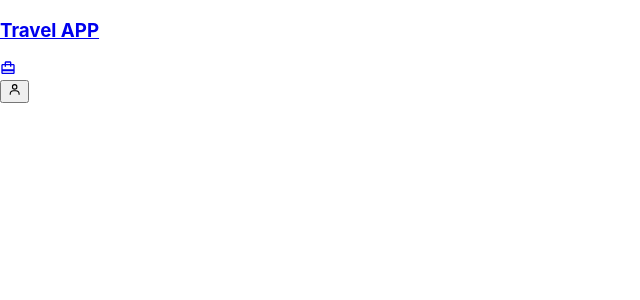
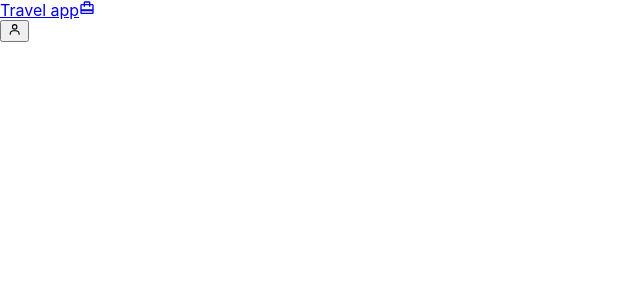
Before and after one commit to SofiiaShevtsova/travel-app, a React (Create React App) app: page / in a window 1280 px wide. Shown: the top 300 px of the page, without its empty margins (0-640 px from the left). Built offline with nearby package versions, Linux system fonts and the light colour scheme.

Commit message:
+ drobdown logic constants

```diff
--- a/src/App.tsx
+++ b/src/App.tsx
@@ -1,5 +1,6 @@
 import { createContext, lazy, useEffect, useState } from "react";
 import { Navigate, Route, Routes } from "react-router-dom";
+import { constants } from "./commons/constants";
 
 import Login from "./pages/Login";
 import Register from "./pages/Register";
@@ -10,6 +11,8 @@ const TripLazy = lazy(() => import("./pages/Trip"));
 const BookimgLazy = lazy(() => import("./pages/Booking"));
 
 export const DeliveryContext = createContext(null);
+
+const {ROUTES:{MAIN, REGISTRATION, LOGIN, TRIP, BOOKING, ALL}} = constants
 
 // const orderListStorege =
 //    JSON.parse(
@@ -33,14 +36,14 @@ const App = () => {
     //    value={{ setOrderList, orderList }}
     // >
     <Routes>
-      <Route path="/" element={<Loyout />}>
+      <Route path={MAIN} element={<Loyout />}>
         <Route index element={<MainLazy />} />
-        <Route path="/sing-up" element={<Register />} />
-        <Route path="/sing-in" element={<Login />} />
-        <Route path="trip/:tripId" element={<TripLazy />} />
-        <Route path="/booking" element={<BookimgLazy />} />
+        <Route path={REGISTRATION} element={<Register />} />
+        <Route path={LOGIN} element={<Login />} />
+        <Route path={TRIP} element={<TripLazy />} />
+        <Route path={BOOKING} element={<BookimgLazy />} />
       </Route>
-      <Route path="*" element={<Navigate to="/" />} />
+      <Route path={ALL} element={<Navigate to={MAIN} />} />
     </Routes>
     // </DeliveryContext.Provider>
   );
--- /dev/null
+++ b/src/commons/constants.ts
@@ -0,0 +1,26 @@
+interface Constants {
+    ROUTES: {
+        MAIN: string;
+        REGISTRATION: string;
+        LOGIN: string;
+        TRIP: string;
+        BOOKING: string;
+        ALL: string;
+    },
+    APP_NAME: string;
+    USER_NAME: string;
+}
+
+export const constants: Constants = {
+    ROUTES: {
+        MAIN: '/',
+        REGISTRATION: '/sign-up',
+        LOGIN: "/sign-in",
+        TRIP: "trip/:tripId",
+        BOOKING: "/booking",
+        ALL: "*"
+    },
+    APP_NAME: "Travel app",
+    USER_NAME: "Git Hub"
+
+}
--- a/src/components/DropDown/DropDownMenu.tsx
+++ b/src/components/DropDown/DropDownMenu.tsx
@@ -2,8 +2,9 @@ import { ReactElement, useState } from "react"
 
 const DropDownMenu = ({button, menu}: {button:ReactElement, menu: ReactElement}) => {
     const [isOpen, setIsOpen] = useState(false)
-    const onClick = () => setIsOpen(!isOpen)
-    return (<div onClick={onClick}>
+    const onEnter = () => setIsOpen(true)
+    const onLeave = () => setIsOpen(false)
+    return (<div onMouseEnter={onEnter} onMouseLeave={onLeave}>
         {button}
         {isOpen && menu}
     </div>)
--- a/src/components/DropDown/Menu.tsx
+++ b/src/components/DropDown/Menu.tsx
@@ -1,5 +1,13 @@
+import { constants } from "../../commons/constants";
+import LinkText from "../Links/LinksText";
+
 const Menu = () => {
-    return(<></>)
-}
+  return (
+    <div>
+      <p>{constants.USER_NAME}</p>
+      <LinkText path={constants.ROUTES.LOGIN} text={"Sign out"} />
+    </div>
+  );
+};
 
 export default Menu;
--- a/src/components/Header/Header.tsx
+++ b/src/components/Header/Header.tsx
@@ -5,12 +5,13 @@ import ButtonIcon from "../Button/ButtonIcon";
 import Menu from "../DropDown/Menu";
 import { MdCardTravel } from "react-icons/md";
 import { BiUser } from "react-icons/bi";
+import { constants } from "../../commons/constants";
 
 const Header = () => {
   return (
     <div>
       <Logo />
-      <LinkIcon path="/booking" icon={<MdCardTravel />} />
+      <LinkIcon path={constants.ROUTES.BOOKING} icon={<MdCardTravel />} />
       <DropDownMenu
         button={<ButtonIcon icon={<BiUser />} onClick={() => {}} />}
         menu={<Menu />}
--- a/src/components/Header/Logo.tsx
+++ b/src/components/Header/Logo.tsx
@@ -1,9 +1,6 @@
-import { Link } from 'react-router-dom';
+import LinkText from '../Links/LinksText'
+import { constants } from '../../commons/constants'
 
-const Logo = () => {
-    return (<Link to="/">
-        <h3>Travel APP</h3>
-    </Link>)
-}
+const Logo = () => (<LinkText path={constants.ROUTES.MAIN} text={constants.APP_NAME}/>)
 
 export default Logo
--- a/src/components/Links/LinksText.tsx
+++ b/src/components/Links/LinksText.tsx
@@ -13,6 +13,6 @@ const LinkText = ({ text, path }:{text:string, path:string}): ReactElement => {
 export default LinkText
 
 LinkText.propTypes = {
-  icon: PropTypes.string.isRequired,
+  text: PropTypes.string.isRequired,
   path: PropTypes.string.isRequired,
 };
```
